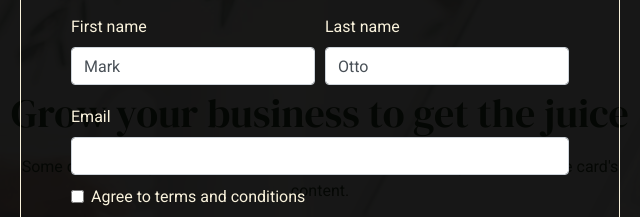
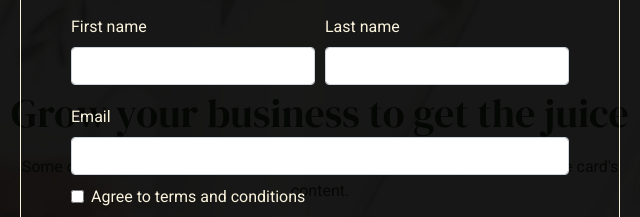
Before and after one commit to Paola-FC/Final-Project, a plain HTML site: page index.html in a window 1280 px wide. Both pictures are taken after a click on the link "GET IN TOUCH". Shown: the part 207-424 px from the top of the page, 320-960 px from the left. Drawn offline with nearby package versions, Linux system fonts and the light colour scheme.

Commit message:
Removing valu form

```diff
--- a/index.html
+++ b/index.html
@@ -158,14 +158,14 @@
         <div class="form-row">
           <div class="col">
             <label for="validationCustom01">First name</label>
-            <input type="text" class="form-control" id="validationCustom01" value="Mark" required>
+            <input type="text" class="form-control" id="validationCustom01" value="" required>
             <div class="valid-feedback">
               Looks good!
             </div>
           </div>
           <div class="col">
             <label for="validationCustom02">Last name</label>
-            <input type="text" class="form-control" id="validationCustom02" value="Otto" required>
+            <input type="text" class="form-control" id="validationCustom02" value="" required>
             <div class="valid-feedback">
               Looks good!
             </div>
```
